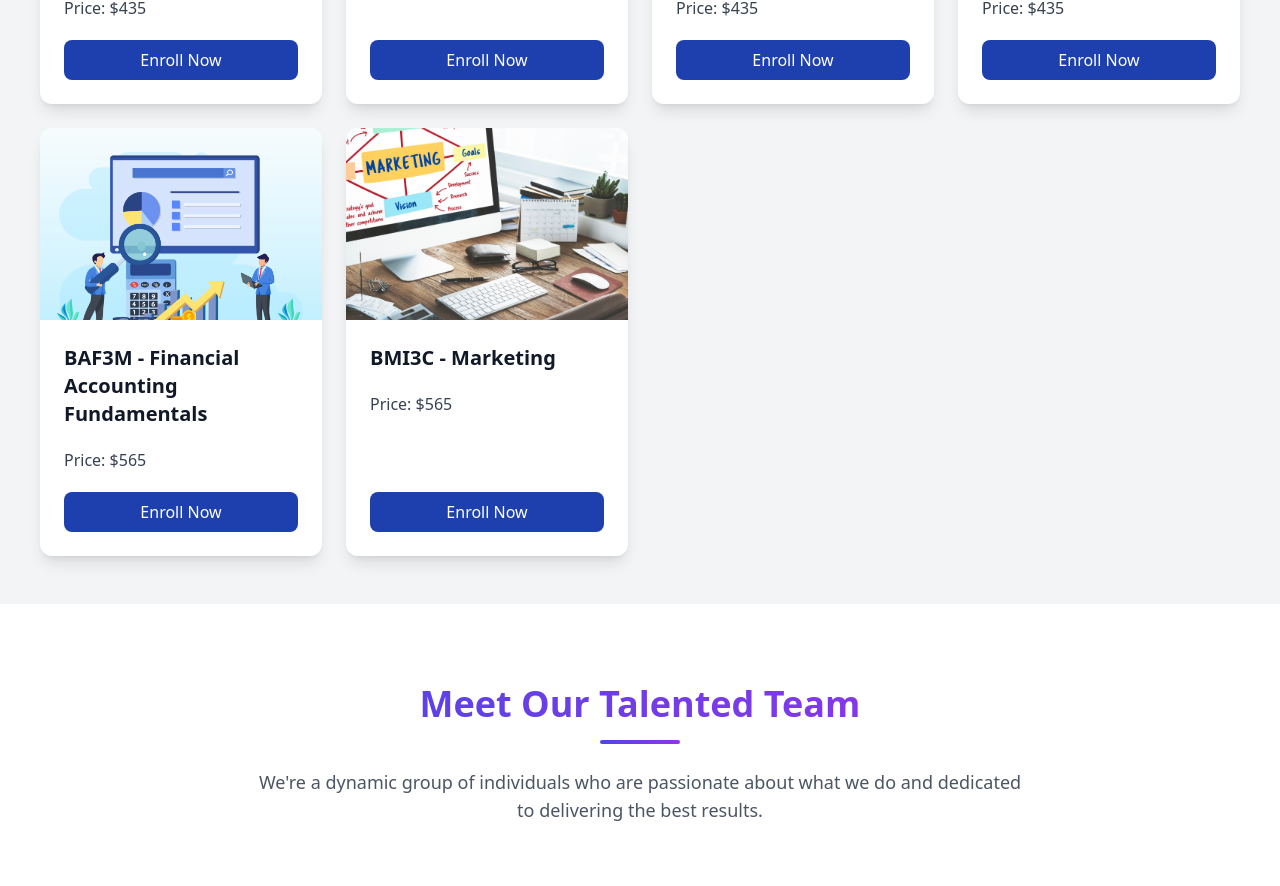
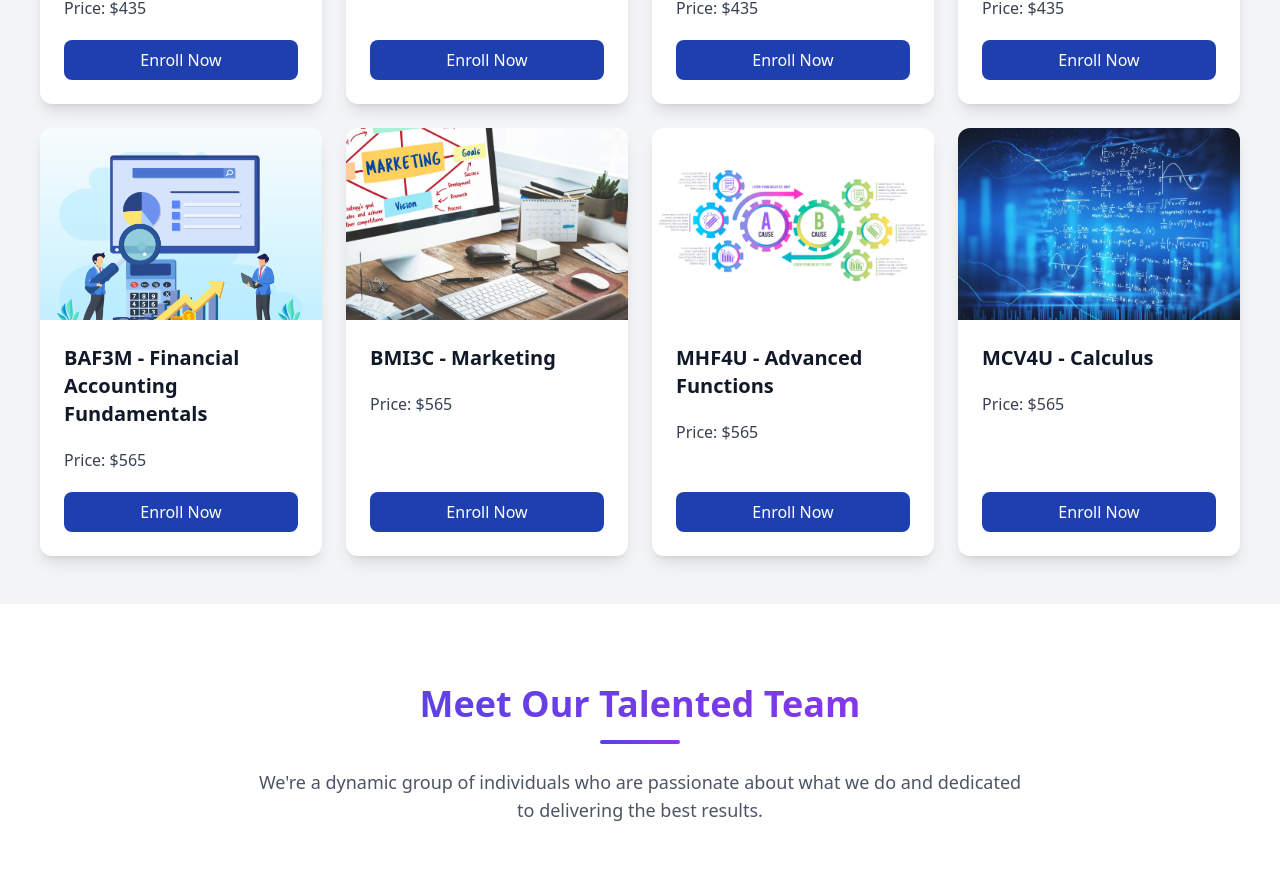
Before and after one commit to saiyadm9/lms-frontend, a Next.js app: page / in a window 1280 px wide. Shown: the part 1596-2482 px from the top of the page. Built offline with nearby package versions, Linux system fonts and the light colour scheme.

Commit message:
updated grade 12 courses

```diff
--- a/src/components/AllCourses.jsx
+++ b/src/components/AllCourses.jsx
@@ -43,6 +43,20 @@ const coursesData = [
     category: "Grade 11",
     price: 565,
     imgUrl: "/images/marketing-course.jpg",
+  },
+  {
+    id: 7,
+    name: "MHF4U - Advanced Functions",
+    category: "Grade 12",
+    price: 565,
+    imgUrl: "/images/advanced-function.jpg",
+  },
+  {
+    id: 8,
+    name: "MCV4U - Calculus",
+    category: "Grade 12",
+    price: 565,
+    imgUrl: "/images/calculus.jpg",
   },
 ];
 
```
Also changed, not shown: public/images/advanced-function.jpg (added), public/images/calculus.jpg (added).
